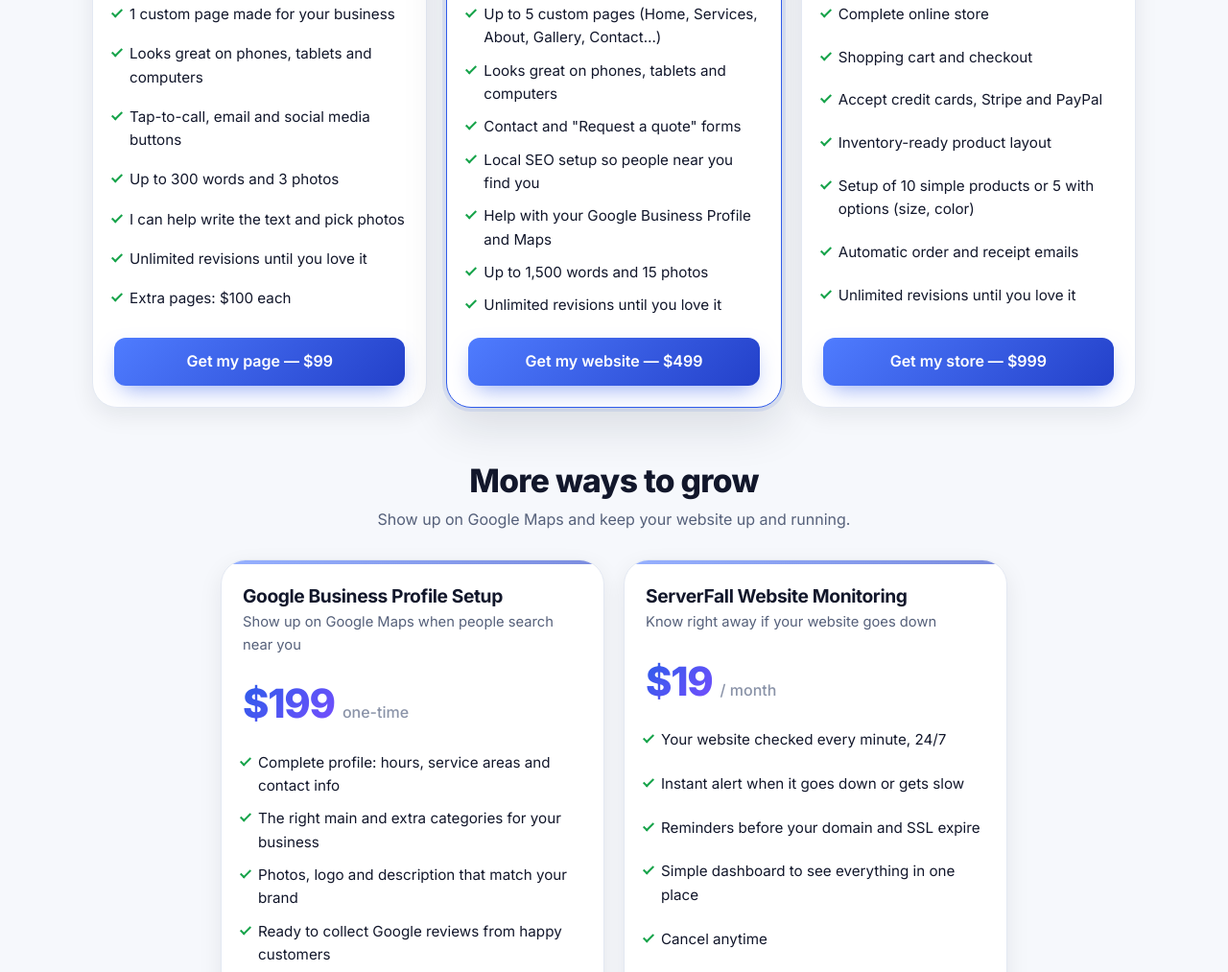
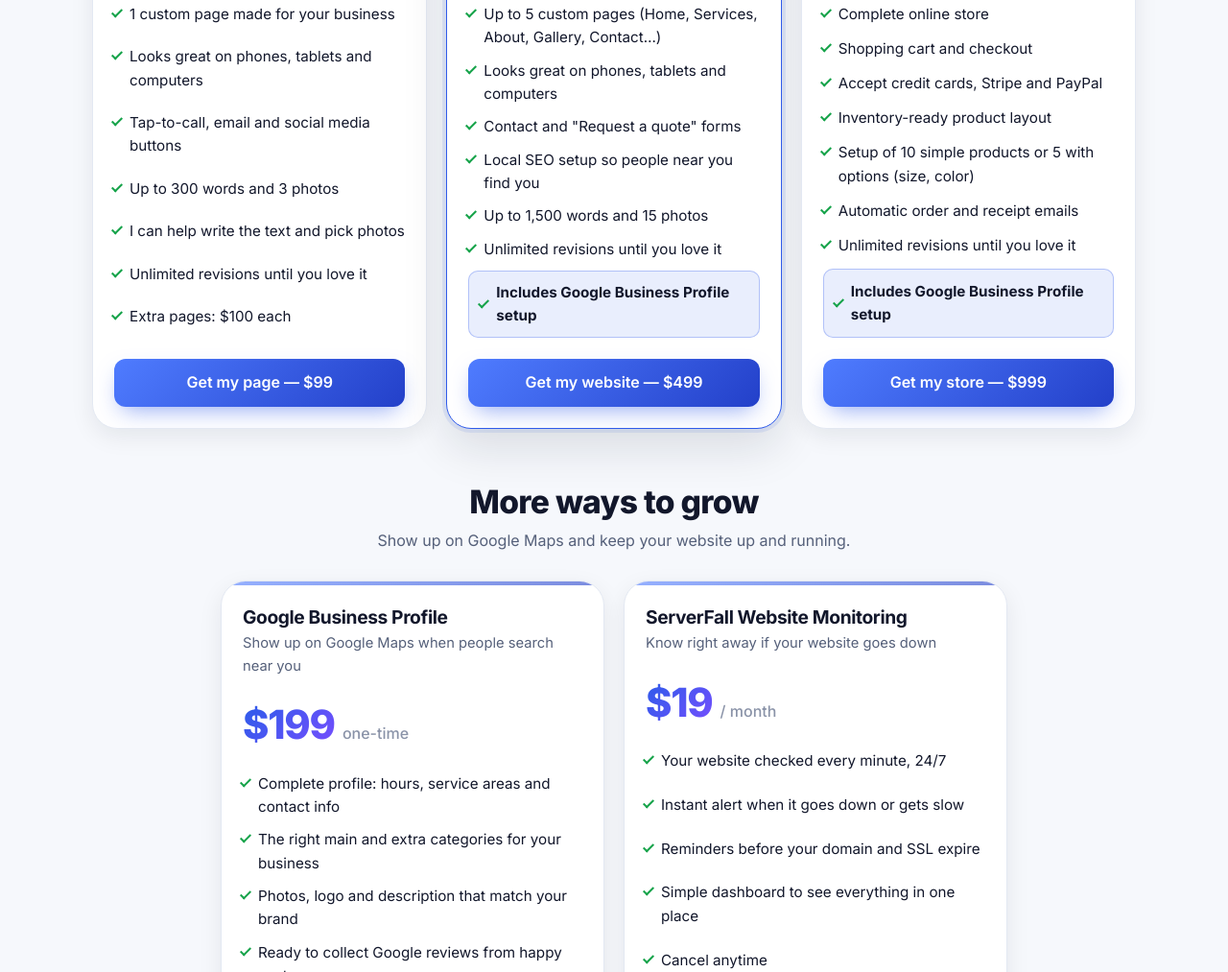
Before and after one commit to StanleyAndrade/stanleyportfoliio, a website: page index.html in a window 1280 px wide. Shown: the part 1745-2758 px from the top of the page at 96% size. Drawn offline with Linux system fonts and the light colour scheme.

Commit message:
Perfil da Empresa no Google incluído nos planos Standard e Business, com destaque
Co-Authored-By: Claude Sonnet 5.5 <noreply@anthropic.com>

```diff
--- a/i18n.js
+++ b/i18n.js
@@ -77,7 +77,7 @@ const TRADUCOES = {
         'p2.l1': 'Hasta 5 páginas a la medida (Inicio, Servicios, Nosotros, Galería, Contacto…)',
         'p2.l2': 'Formularios de contacto y de "Pide una cotización"',
         'p2.l3': 'SEO local para que la gente cerca de ti te encuentre',
-        'p2.l4': 'Ayuda con tu Perfil de Empresa en Google y Maps',
+        'p2.gmb': 'Incluye la configuración del Perfil de Empresa en Google',
         'p2.l5': 'Hasta 1,500 palabras y 15 fotos',
         'p2.btn': 'Quiero mi sitio web — $499',
         'p3.nome': 'Sitio Web Empresarial',
@@ -91,7 +91,7 @@ const TRADUCOES = {
         'p3.btn': 'Quiero mi tienda — $999',
         'extra.titulo': 'Más formas de crecer',
         'extra.sub': 'Aparece en Google Maps y mantén tu sitio web siempre funcionando.',
-        'gmb.nome': 'Configuración del Perfil de Empresa en Google',
+        'gmb.nome': 'Perfil de Empresa en Google',
         'gmb.para': 'Aparece en Google Maps cuando te buscan cerca',
         'gmb.l1': 'Perfil completo: horarios, zonas de servicio y datos de contacto',
         'gmb.l2': 'Las categorías principales y extra correctas para tu negocio',
@@ -262,7 +262,7 @@ const TRADUCOES = {
         'p2.l1': 'Até 5 páginas sob medida (Início, Serviços, Sobre, Galeria, Contato…)',
         'p2.l2': 'Formulários de contato e de "Peça um orçamento"',
         'p2.l3': 'SEO local para quem está perto de você te encontrar',
-        'p2.l4': 'Ajuda com o seu Perfil da Empresa no Google e no Maps',
+        'p2.gmb': 'Inclui a configuração do Perfil da Empresa no Google',
         'p2.l5': 'Até 1.500 palavras e 15 fotos',
         'p2.btn': 'Quero meu site — $499',
         'p3.nome': 'Site Empresarial',
@@ -276,7 +276,7 @@ const TRADUCOES = {
         'p3.btn': 'Quero minha loja — $999',
         'extra.titulo': 'Mais formas de crescer',
         'extra.sub': 'Apareça no Google Maps e mantenha o seu site sempre no ar.',
-        'gmb.nome': 'Configuração do Perfil da Empresa no Google',
+        'gmb.nome': 'Perfil da Empresa no Google',
         'gmb.para': 'Apareça no Google Maps quando procurarem perto de você',
         'gmb.l1': 'Perfil completo: horários, áreas de atendimento e contatos',
         'gmb.l2': 'As categorias principais e extras certas para o seu negócio',
--- a/index.html
+++ b/index.html
@@ -185,9 +185,9 @@
                         <li data-i18n="plano.telas">Looks great on phones, tablets and computers</li>
                         <li data-i18n="p2.l2">Contact and "Request a quote" forms</li>
                         <li data-i18n="p2.l3">Local SEO setup so people near you find you</li>
-                        <li data-i18n="p2.l4">Help with your Google Business Profile and Maps</li>
                         <li data-i18n="p2.l5">Up to 1,500 words and 15 photos</li>
                         <li data-i18n="plano.revisoes">Unlimited revisions until you love it</li>
+                        <li class="plano__item-destaque" data-i18n="p2.gmb">Includes Google Business Profile setup</li>
                     </ul>
                     <button type="button" class="btn btn--primario btn--bloco" data-plano="standard" data-i18n="p2.btn">Get my website — $499</button>
                     <p class="plano__erro" role="alert" hidden></p>
@@ -207,6 +207,7 @@
                         <li data-i18n="p3.l5">Setup of 10 simple products or 5 with options (size, color)</li>
                         <li data-i18n="p3.l6">Automatic order and receipt emails</li>
                         <li data-i18n="plano.revisoes">Unlimited revisions until you love it</li>
+                        <li class="plano__item-destaque" data-i18n="p2.gmb">Includes Google Business Profile setup</li>
                     </ul>
                     <button type="button" class="btn btn--primario btn--bloco" data-plano="business" data-i18n="p3.btn">Get my store — $999</button>
                     <p class="plano__erro" role="alert" hidden></p>
@@ -221,7 +222,7 @@
             <div class="planos planos--dois">
                 <article class="plano revelar" style="--i:0">
                     <div class="plano__topo">
-                        <h3 data-i18n="gmb.nome">Google Business Profile Setup</h3>
+                        <h3 data-i18n="gmb.nome">Google Business Profile</h3>
                         <p class="plano__para" data-i18n="gmb.para">Show up on Google Maps when people search near you</p>
                     </div>
                     <p class="plano__preco"><span class="plano__valor">$199</span><span class="plano__periodo" data-i18n="plano.unico">one-time</span></p>
--- a/styles.css
+++ b/styles.css
@@ -620,6 +620,16 @@ svg {
 
 .plano__lista li::before {
     flex-shrink: 0;
+}
+
+.plano__lista .plano__item-destaque {
+    align-items: center;
+    padding: 10px 12px;
+    border-radius: 10px;
+    background: var(--primary-soft);
+    border: 1px solid var(--primary-ring);
+    color: var(--text);
+    font-weight: 700;
 }
 
 .plano__erro {
```
